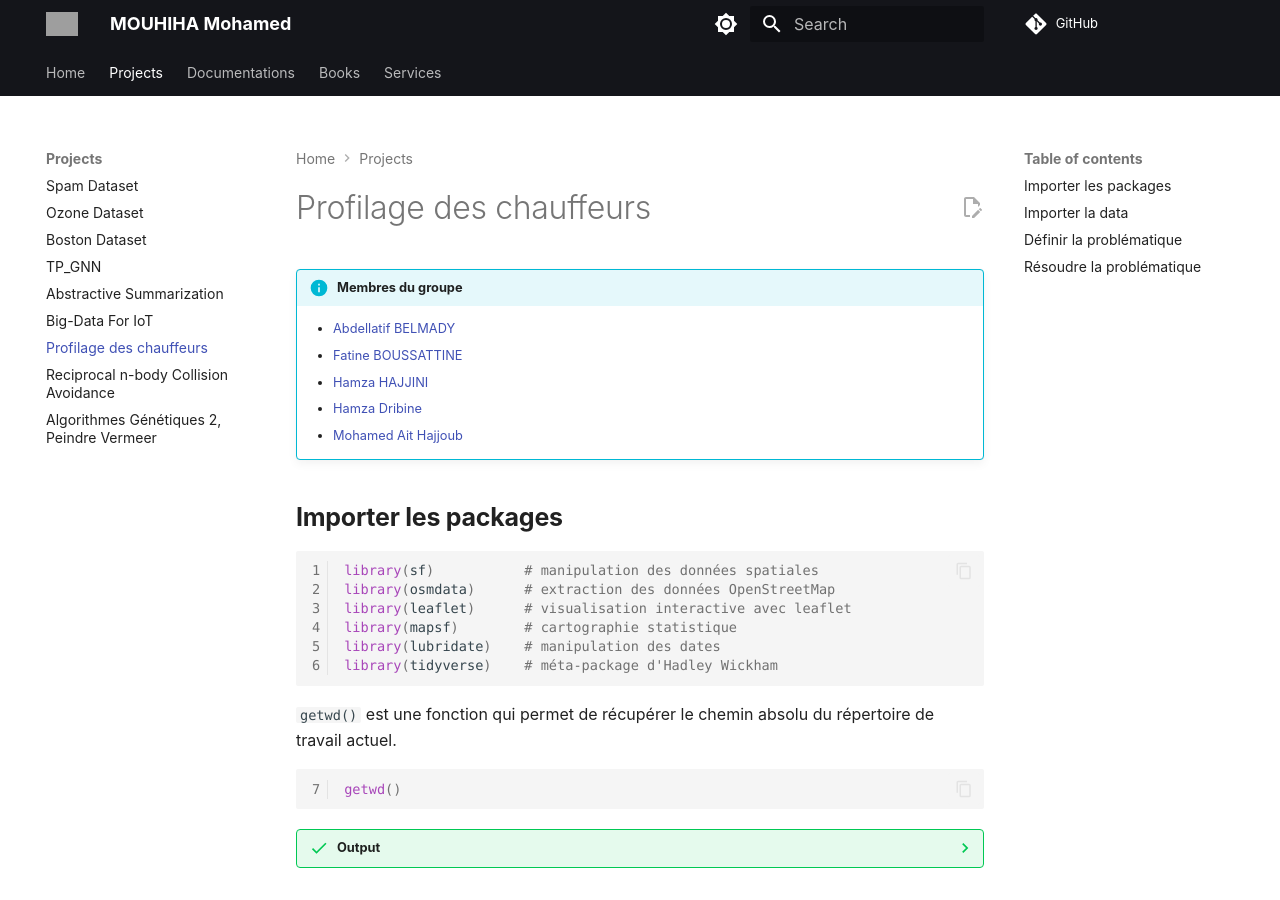
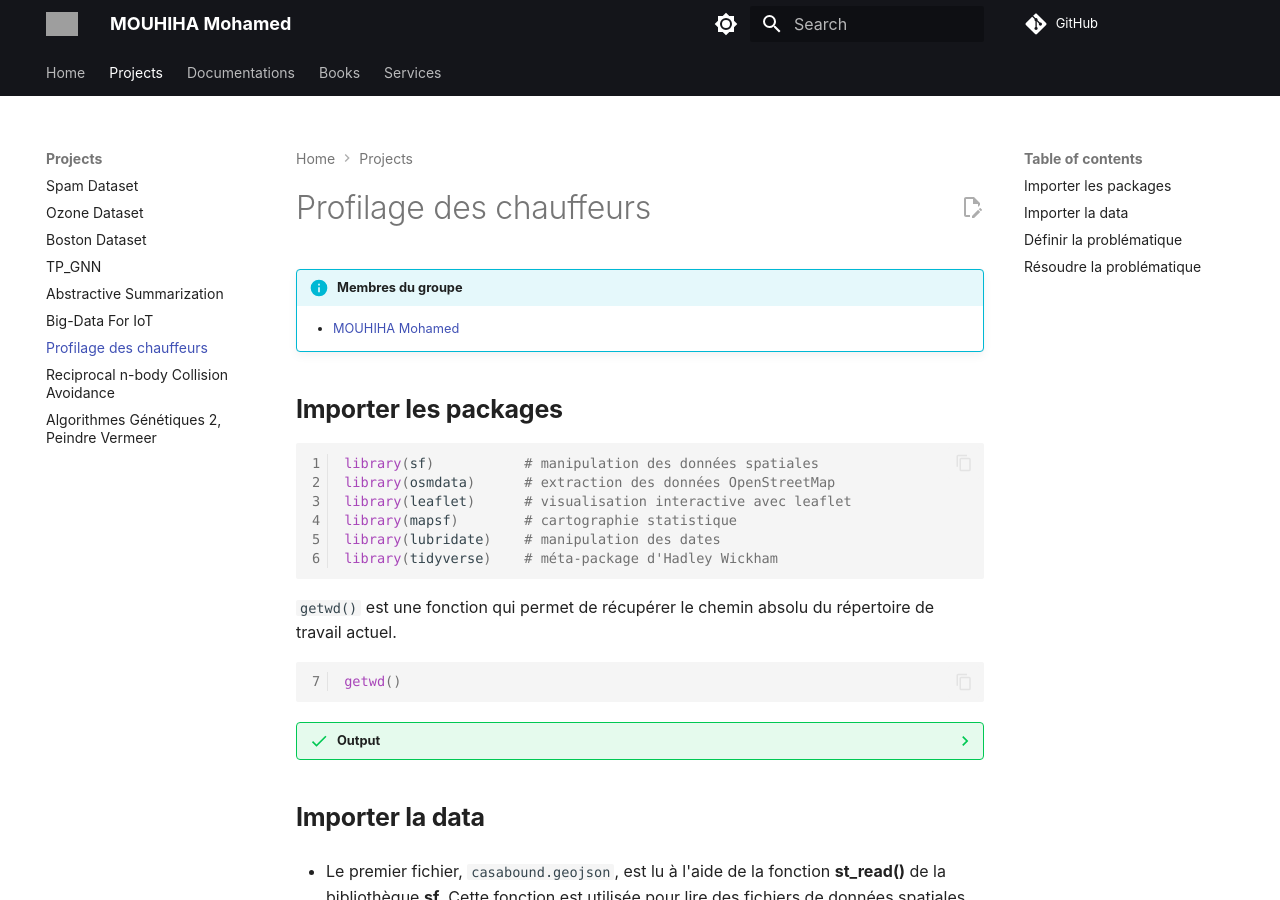
Before and after one commit to mouhihaMohamed702/mouhihaMohamed702, an MkDocs documentation site: the page built from web/projects/projet R.md, in a window 1280 px wide and 900 px high. Built offline with MkDocs 1.6.1 and Material for MkDocs 9.7.7, drawn with Linux system fonts in a browser that asks for light colours; comment, search, counter and statistics services are not loaded; grey boxes are pictures that could not be loaded.

Commit message:
last commit

```diff
--- a/web/projects/projet R.md
+++ b/web/projects/projet R.md
@@ -1,11 +1,8 @@
 # Profilage des chauffeurs
 
 !!! Info "Membres du groupe"
-    - [Abdellatif BELMADY](https://github.com/Abdellatif-belmady/)
-    - [Fatine BOUSSATTINE](https://github.com/FatineDev/)
-    - [Hamza HAJJINI](https://github.com/HAJJINIHamza/)
-    - [Hamza Dribine](https://github.com/hamza-dri/)
-    - [Mohamed Ait Hajjoub](https://github.com/)
+    - [MOUHIHA Mohamed](https://github.com/mouhihamohamed702/)
+
 
 ## **Importer les packages**
 
```
